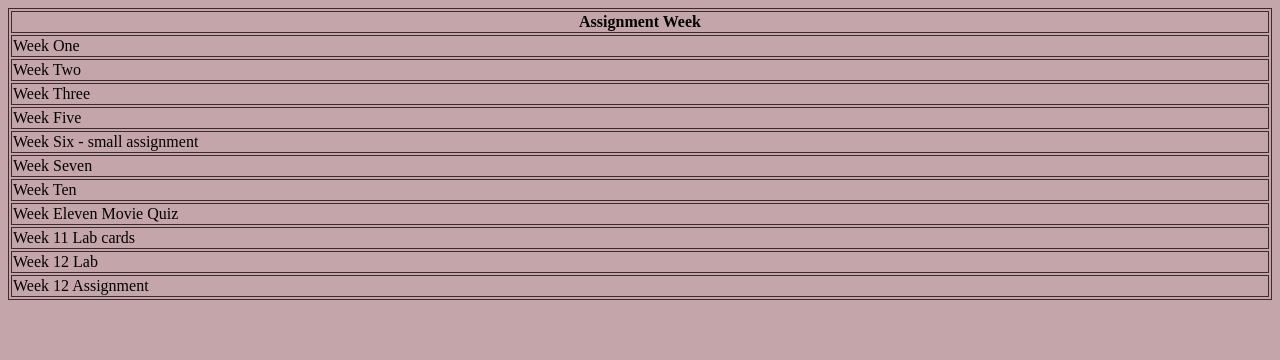
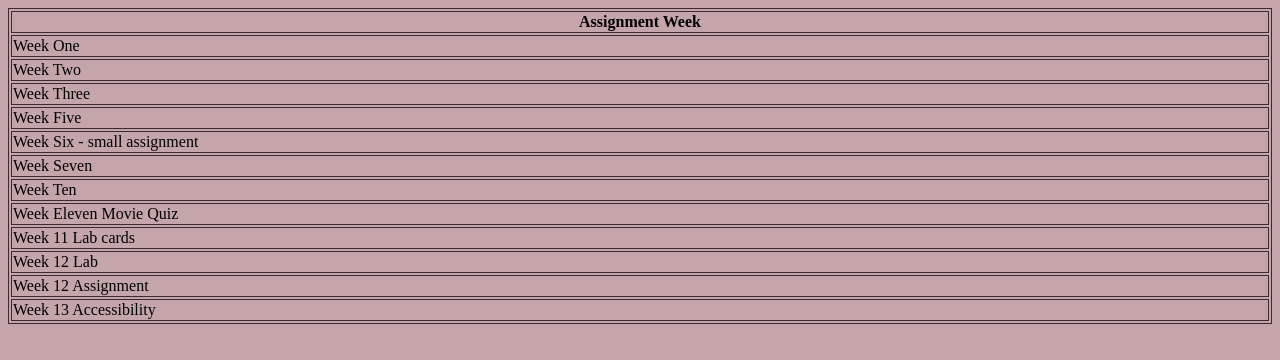
Before and after one commit to Tressymac/Advanced-Website-Design, a plain HTML site: page index.html in a window 1280 px wide. Drawn offline with Linux system fonts and the light colour scheme.

Commit message:
posting link

```diff
--- a/index.html
+++ b/index.html
@@ -99,6 +99,14 @@
                     </a>
                 </td>
             </tr>
+
+            <tr>
+                <td>
+                    <a href="Week14/accessibility.html">
+                        Week 13 Accessibility
+                    </a>
+                </td>
+            </tr>
         </table>
     </div>
 
```
